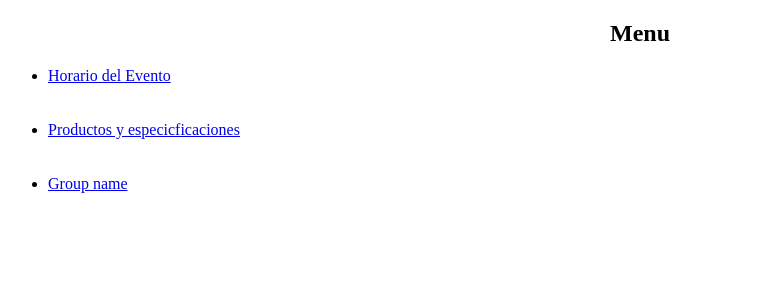
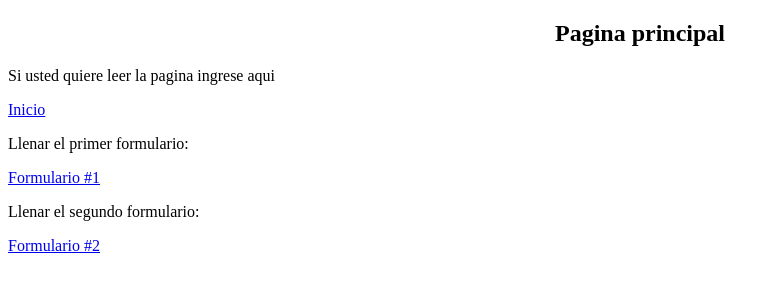
Before and after one commit to gabriela-R1/Taller-2, a plain HTML site: page index.html in a window 1280 px wide. Shown: the whole page, without its empty margins (0-779 px from the left). Drawn offline with Linux system fonts and the light colour scheme.

Commit message:
Taller#3

```diff
--- a/index.html
+++ b/index.html
@@ -6,11 +6,12 @@
     <title>Menú Principal</title>
 </head>
 <body>
-    <center><h2>Menu</h2></center>
-    <table>
-   <ul><li><a href="ejercicio1.html">Horario del Evento</a></li><br><br>
-    <li><a href="pagina2.html">Productos y especicficaciones</a></li><br><br>
-    <li><a href="pagina3.html">Group name</a></li></ul>
-    </table>
+    <center><h2>Pagina principal</h2></center>
+    <p>Si usted quiere leer la pagina ingrese aqui</p>
+    <a href="HTML/ejercicio1.html">Inicio</a><br>
+    <p>Llenar el primer formulario:</p>
+    <a href="HTML/ejercicio2.html">Formulario #1</a><br>
+    <p>Llenar el segundo formulario:</p>
+    <a href="HTML/ejercicio3.html">Formulario #2</a>
 </body>
 </html>
```
